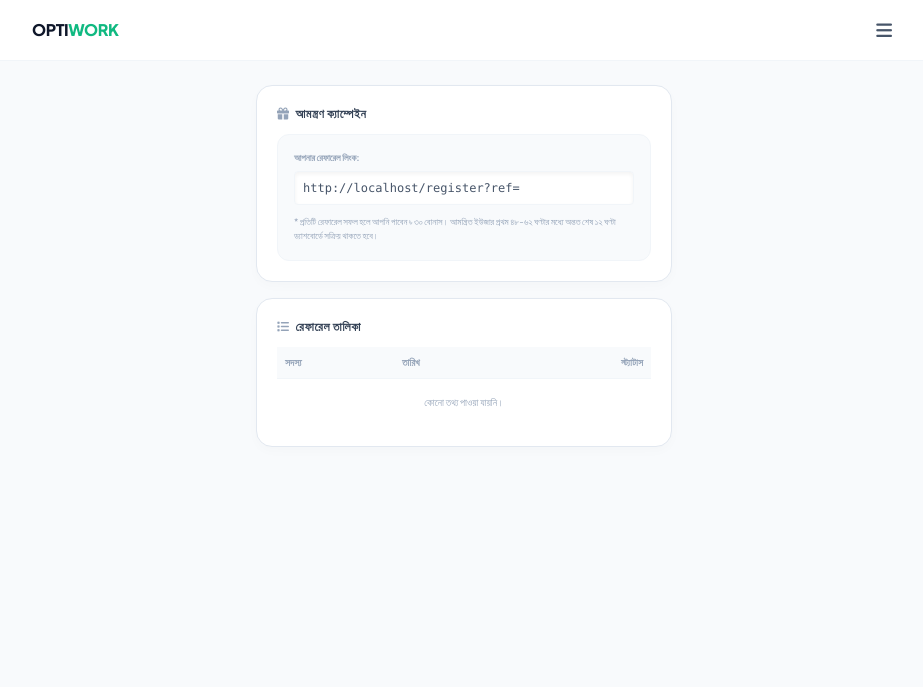
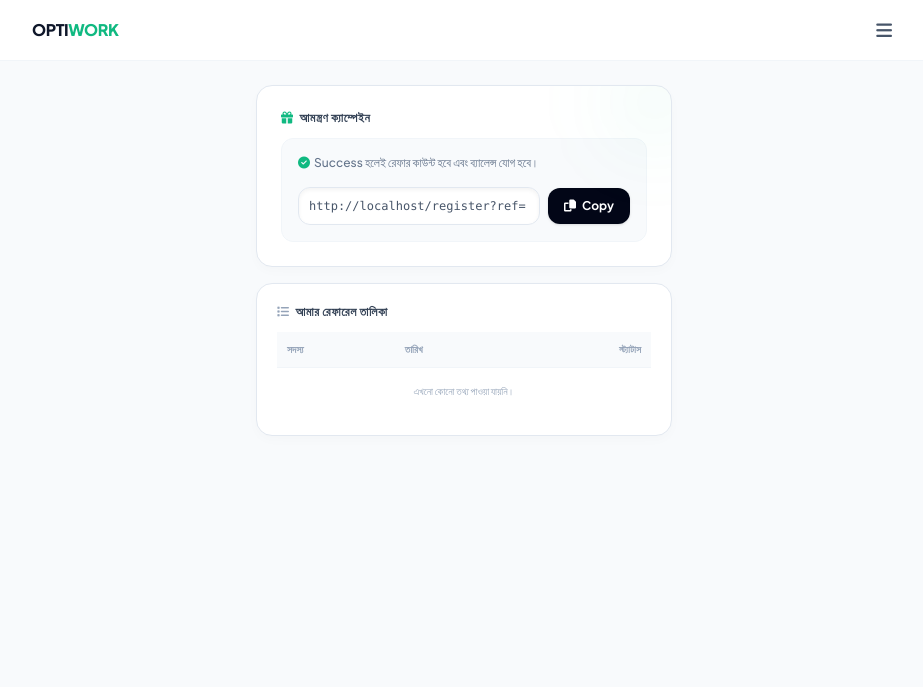
Before and after one commit to teamcipx/Orpi, a Flask app: page /referrals in a window 1280 px wide. Shown: the top 687 px of the page, without its empty margins (176-1099 px from the left). Run offline with Flask 3, Linux system fonts and the light colour scheme; the visitor is signed in with stand-in values (Sample User, id 1); data that the repository does not hold is empty; some libraries are stand-ins or nearby versions.

Commit message:
Update referrals.html

```diff
--- a/templates/referrals.html
+++ b/templates/referrals.html
@@ -2,51 +2,67 @@
 {% block content %}
 
 <div class="space-y-4">
-    <!-- রেফার লিংক -->
-    <div class="minimal-card p-5 rounded-2xl bg-white">
+    <!-- রিডিজাইনড রেফার লিংক কার্ড -->
+    <div class="minimal-card p-6 rounded-2xl bg-white relative overflow-hidden">
+        <!-- ব্যাকগ্রাউন্ডে খুব হালকা নিয়ন গ্লো ইফেক্ট -->
+        <div class="absolute -right-8 -top-8 w-24 h-24 bg-emerald-500/5 rounded-full blur-2xl"></div>
+
         <h2 class="text-xs font-bold uppercase tracking-wider text-slate-700 mb-3 flex items-center gap-1.5">
-            <i class="fa-solid fa-gift text-slate-400"></i> আমন্ত্রণ ক্যাম্পেইন
+            <i class="fa-solid fa-gift text-emerald-500"></i> আমন্ত্রণ ক্যাম্পেইন
         </h2>
+
         <div class="bg-slate-50 border border-slate-100 p-4 rounded-xl">
-            <p class="text-[9px] text-slate-400 font-bold uppercase">আপনার রেফারেল লিংক:</p>
-            <input type="text" readonly value="{{ ref_link }}" class="w-full bg-white border border-slate-100 p-2 rounded text-xs text-slate-600 font-mono mt-1.5 focus:outline-none select-all shadow-inner">
-            <p class="text-[9px] text-slate-400 mt-2.5 leading-relaxed">
-                * প্রতিটি রেফারেল সফল হলে আপনি পাবেন ৳ ৩০ বোনাস। আমন্ত্রিত ইউজার প্রথম ৪৮-৬২ ঘণ্টার মধ্যে অন্তত শেষ ১২ ঘণ্টা ড্যাশবোর্ডে সক্রিয় থাকতে হবে।
+            <!-- নির্দেশিকা টেক্সট -->
+            <p class="text-xs text-slate-500 font-medium flex items-center gap-1">
+                <i class="fa-solid fa-circle-check text-emerald-500 text-xs"></i>
+                Success হলেই রেফার কাউন্ট হবে এবং ব্যালেন্স যোগ হবে।
             </p>
+
+            <!-- আধুনিক কপি উইজেট -->
+            <div class="flex items-center gap-2 mt-4">
+                <input type="text" id="referral-link" readonly value="{{ ref_link }}"
+                       class="w-full bg-white border border-slate-200 p-2.5 rounded-xl text-xs text-slate-600 font-mono focus:outline-none select-all shadow-inner">
+
+                <!-- গ্লোয়িং কপি বাটন -->
+                <button id="copy-btn" onclick="copyLink()"
+                        class="bg-slate-950 hover:bg-slate-800 text-white text-xs font-bold px-4 py-2.5 rounded-xl transition flex items-center gap-1.5 shadow whitespace-nowrap">
+                    <i id="copy-icon" class="fa-solid fa-copy"></i> <span id="copy-text">Copy</span>
+                </button>
+            </div>
         </div>
     </div>
 
     <!-- রেফারেল তালিকা -->
     <div class="minimal-card p-5 rounded-2xl bg-white">
         <h3 class="text-xs font-bold uppercase tracking-wider text-slate-700 mb-3 flex items-center gap-1.5">
-            <i class="fa-solid fa-list text-slate-400"></i> রেফারেল তালিকা
+            <i class="fa-solid fa-list text-slate-400"></i> আমার রেফারেল তালিকা
         </h3>
         <div class="overflow-x-auto text-[10px]">
             <table class="w-full text-left">
                 <thead>
                     <tr class="bg-slate-50 border-b border-slate-100 text-slate-400 font-bold uppercase">
-                        <th class="p-2">সদস্য</th>
-                        <th class="p-2">তারিখ</th>
-                        <th class="p-2 text-right">স্ট্যাটাস</th>
+                        <th class="p-2.5">সদস্য</th>
+                        <th class="p-2.5">তারিখ</th>
+                        <th class="p-2.5 text-right">স্ট্যাটাস</th>
                     </tr>
                 </thead>
                 <tbody>
                     {% for ref in referrals %}
                     <tr class="border-b border-slate-50 text-slate-600">
-                        <td class="p-2">
+                        <td class="p-2.5">
                             <span class="font-bold text-slate-700">{{ ref.users.username }}</span><br>
                             <span class="text-[9px] text-slate-400">{{ ref.users.email | mask_email }}</span>
                         </td>
-                        <td class="p-2 text-gray-500">{{ ref.created_at[:10] }}</td>
-                        <td class="p-2 text-right">
-                            <span class="px-2 py-0.5 rounded-full text-[8px] font-bold uppercase {% if ref.status == 'Processing' %}bg-yellow-50 text-yellow-600 border border-yellow-100{% elif ref.status == 'Success' %}bg-emerald-50 text-emerald-600 border-emerald-100{% else %}bg-red-50 text-red-600 border-red-100{% endif %}">
+                        <td class="p-2.5 text-slate-500">{{ ref.created_at[:10] }}</td>
+                        <td class="p-2.5 text-right">
+                            <span class="px-2.5 py-1 rounded-full text-[8px] font-bold uppercase tracking-wide {% if ref.status == 'Processing' %}bg-yellow-50 text-yellow-600 border border-yellow-100{% elif ref.status == 'Success' %}bg-emerald-50 text-emerald-600 border-emerald-100{% else %}bg-red-50 text-red-600 border-red-100{% endif %}">
                                 {{ ref.status }}
                             </span>
                         </td>
                     </tr>
                     {% else %}
                     <tr>
-                        <td colspan="3" class="p-4 text-center text-slate-400">কোনো তথ্য পাওয়া যায়নি।</td>
+                        <td colspan="3" class="p-4 text-center text-slate-400">এখনো কোনো তথ্য পাওয়া যায়নি।</td>
                     </tr>
                     {% endfor %}
                 </tbody>
@@ -55,4 +71,32 @@
     </div>
 </div>
 
+<script>
+// কপি এবং বাটন স্ট্যাটাস পরিবর্তনের ডাইনামিক স্ক্রিপ্ট
+function copyLink() {
+    const linkInput = document.getElementById('referral-link');
+    linkInput.select();
+    linkInput.setSelectionRange(0, 99999); // মোবাইল ডিভাইসের জন্য সামঞ্জস্য
+    navigator.clipboard.writeText(linkInput.value);
+
+    const btn = document.getElementById('copy-btn');
+    const icon = document.getElementById('copy-icon');
+    const text = document.getElementById('copy-text');
+
+    // বাটনটিকে সবুজ এবং 'Copied' মোডে নিয়ে যাওয়া
+    text.innerText = "Copied!";
+    icon.className = "fa-solid fa-check";
+    btn.classList.remove('bg-slate-950', 'hover:bg-slate-800');
+    btn.classList.add('bg-emerald-500', 'hover:bg-emerald-600');
+
+    // ১.৫ সেকেন্ড পর বাটনটিকে পুনরায় স্বাভাবিক করা
+    setTimeout(() => {
+        text.innerText = "Copy";
+        icon.className = "fa-solid fa-copy";
+        btn.classList.remove('bg-emerald-500', 'hover:bg-emerald-600');
+        btn.classList.add('bg-slate-950', 'hover:bg-slate-800');
+    }, 1500);
+}
+</script>
+
 {% endblock %}
```
